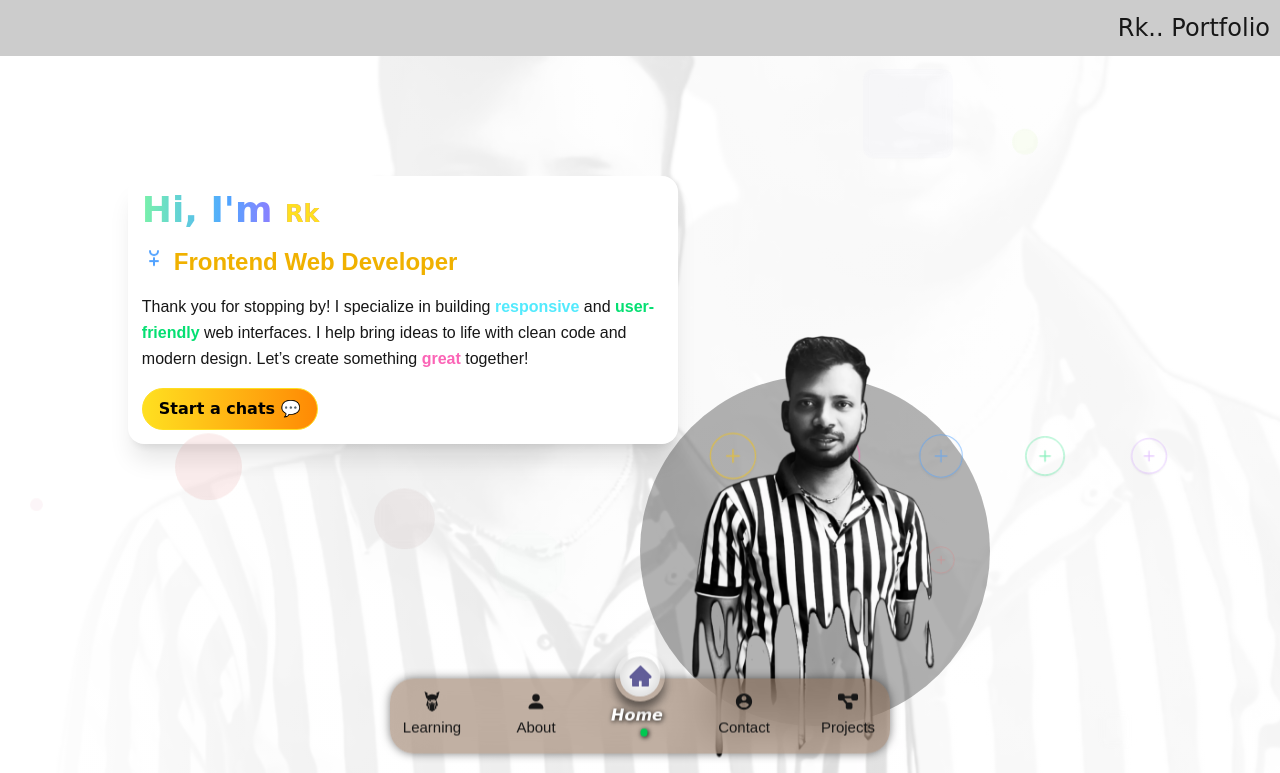
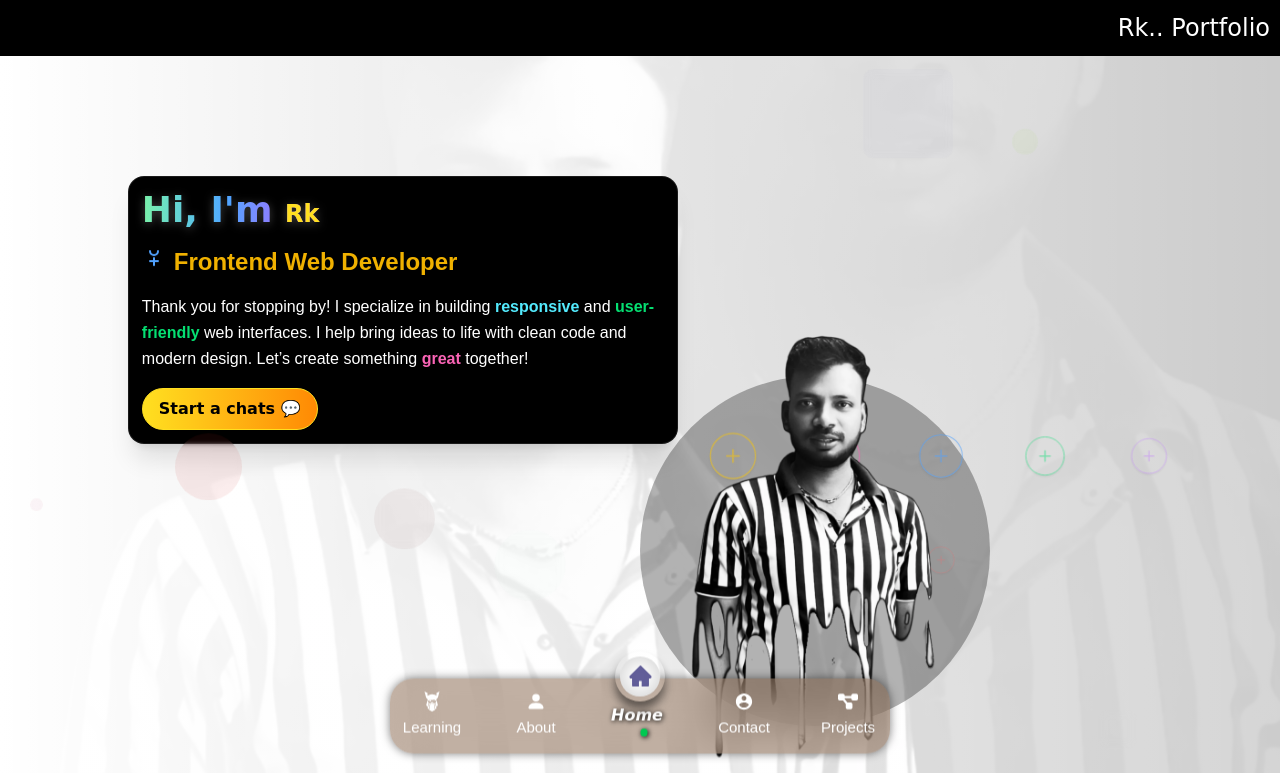
Before and after one commit to heyrohhit/rk, a Next.js app: page / in a window 1280 px wide. Shown: the top 773 px of the page. Built offline with nearby package versions, Linux system fonts and the light colour scheme.

Commit message:
last final commit

```diff
--- a/src/app/globals.css
+++ b/src/app/globals.css
@@ -2,8 +2,8 @@
 @import "tailwindcss";
 
 :root {
-  --background: #ffffff;
-  --foreground: #171717;
+  --background: #000;
+  --foreground: #fff;
 }
 
 @media (prefers-color-scheme: dark) {
```
